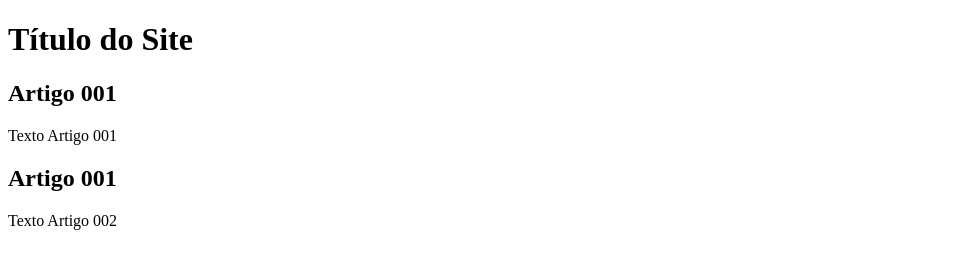
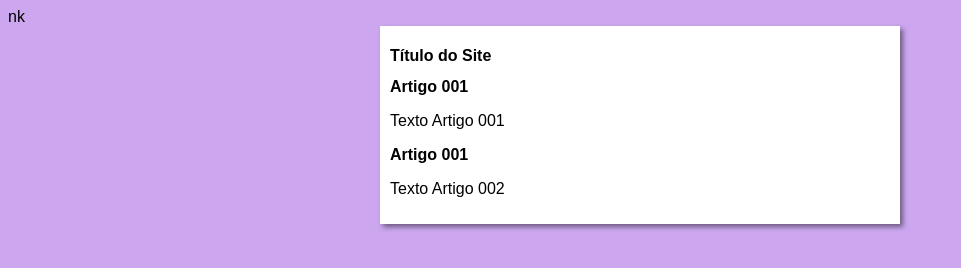
Before and after one commit to felipeoliveirasites/projeto-site, a plain HTML site: page index.html in a window 1280 px wide. Shown: the whole page, without its empty margins (0-961 px from the left). Drawn offline with Linux system fonts and the light colour scheme.

Commit message:
iniciei o design

```diff
--- /dev/null
+++ b/estilos/style.css
@@ -0,0 +1,19 @@
+@charset "UTF-8";
+
+* {
+    font-family: Arial, Helvetica, sans-serif;
+    font-size: 16px;
+}
+
+body {
+    background-color: rgb(204, 167, 240);
+
+}
+
+main {
+    background-color: white;
+    width: 500px;
+    margin: auto;
+    padding: 10px;
+    box-shadow: 3px 3px 5px rgba(0, 0, 0, 0.466);
+}
--- a/index.html
+++ b/index.html
@@ -4,6 +4,7 @@
     <meta charset="UTF-8">
     <meta name="viewport" content="width=device-width, initial-scale=1.0">
     <title>Título do Site</title>
+    <link rel="stylesheet" href="estilos/style.css">nk
 </head>
 <body>
     <main>
```
